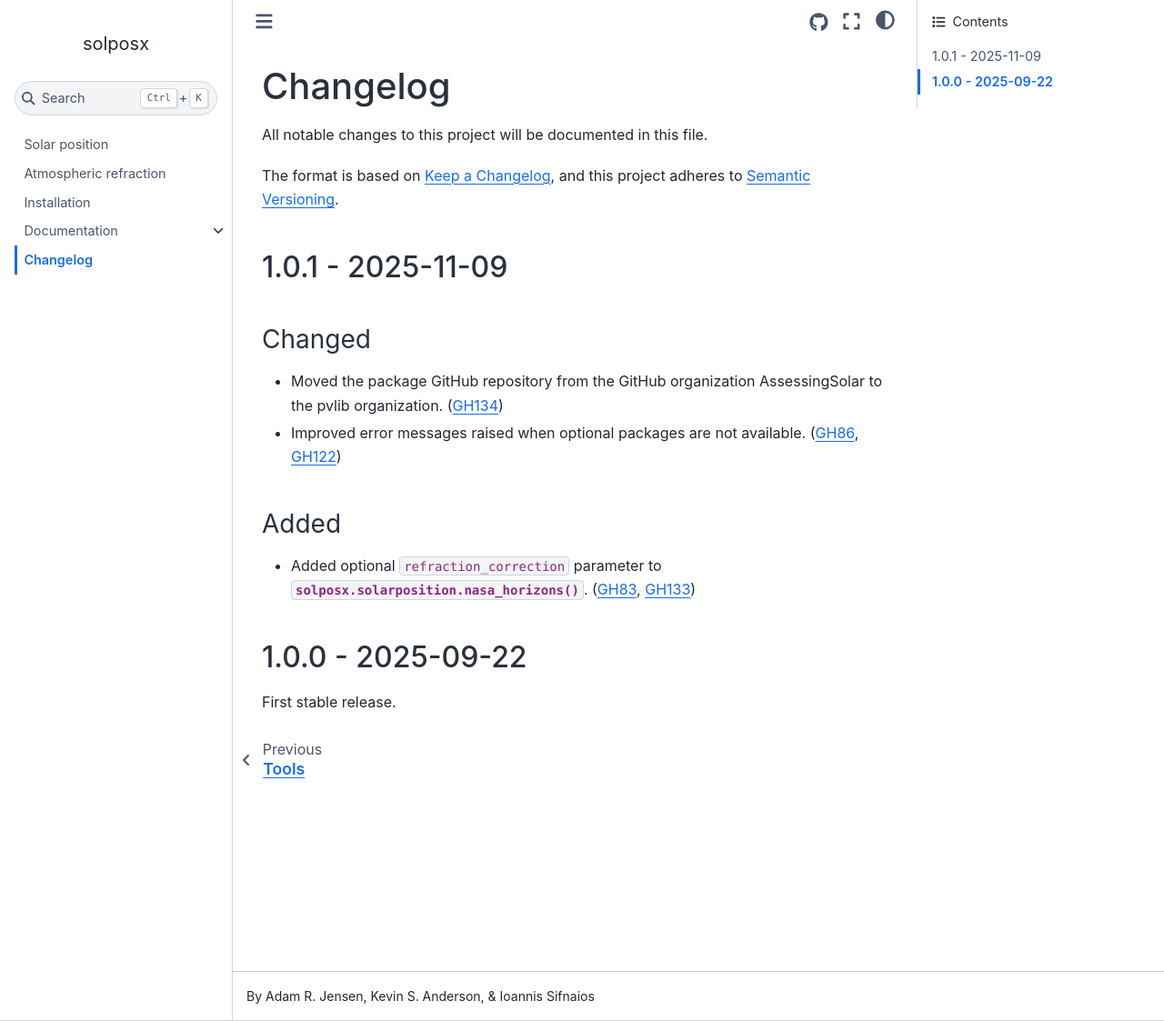
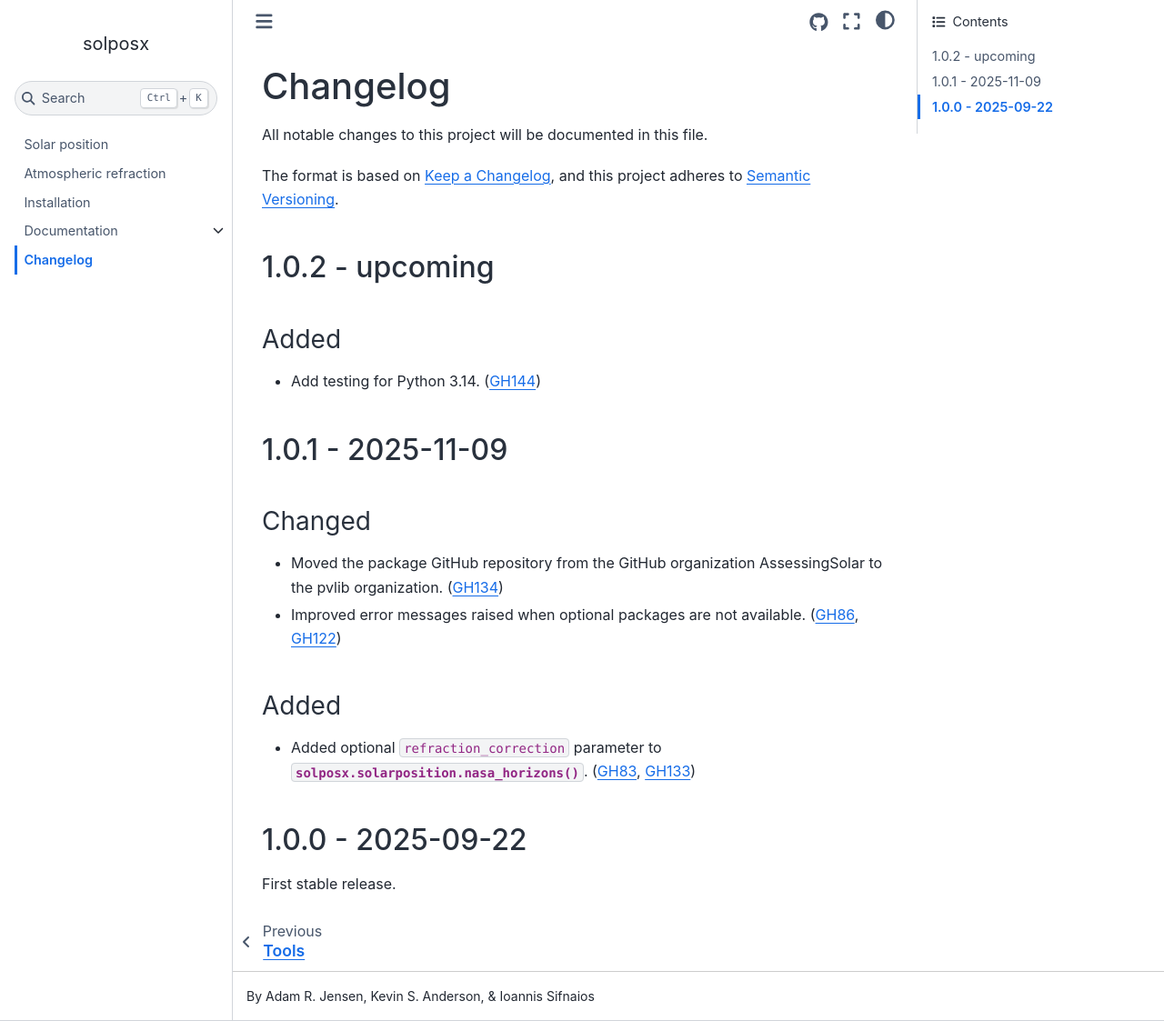
Before and after one commit to pvlib/solposx, a Sphinx documentation site: the page built from docs/source/whatsnew.rst, in a window 1280 px wide and 1123 px high. Shown: the whole window at 91% size. Built offline with Sphinx 7.4.7 and the Sphinx Book theme 1.1.4, drawn with Linux system fonts in a browser that asks for light colours.

Commit message:
Add python 3.14 to tests (#144)
* add 3.14 to test.yml

* whatsnew

* (auto) Paper PDF Draft

* add trove classifier to pyproject.toml

---------

Co-authored-by: kandersolar <kandersolar@users.noreply.github.com>

```diff
--- a/docs/source/whatsnew.rst
+++ b/docs/source/whatsnew.rst
@@ -5,6 +5,15 @@ All notable changes to this project will be documented in this file.
 
 The format is based on `Keep a Changelog <https://keepachangelog.com/en/1.0.0/>`_,
 and this project adheres to `Semantic Versioning <https://semver.org/spec/v2.0.0.html>`_.
+
+
+1.0.2 - upcoming
+----------------
+
+Added
+^^^^^
+* Add testing for Python 3.14. (:pull:`144`)
+
 
 1.0.1 - 2025-11-09
 -------------------
--- a/pyproject.toml
+++ b/pyproject.toml
@@ -33,6 +33,7 @@ classifiers = [
     "Programming Language :: Python :: 3.11",
     "Programming Language :: Python :: 3.12",
     "Programming Language :: Python :: 3.13",
+    "Programming Language :: Python :: 3.14",
     "Operating System :: OS Independent",
     "Topic :: Scientific/Engineering",
     "Intended Audience :: Science/Research",
```
Also changed, not shown: 2 other files.
